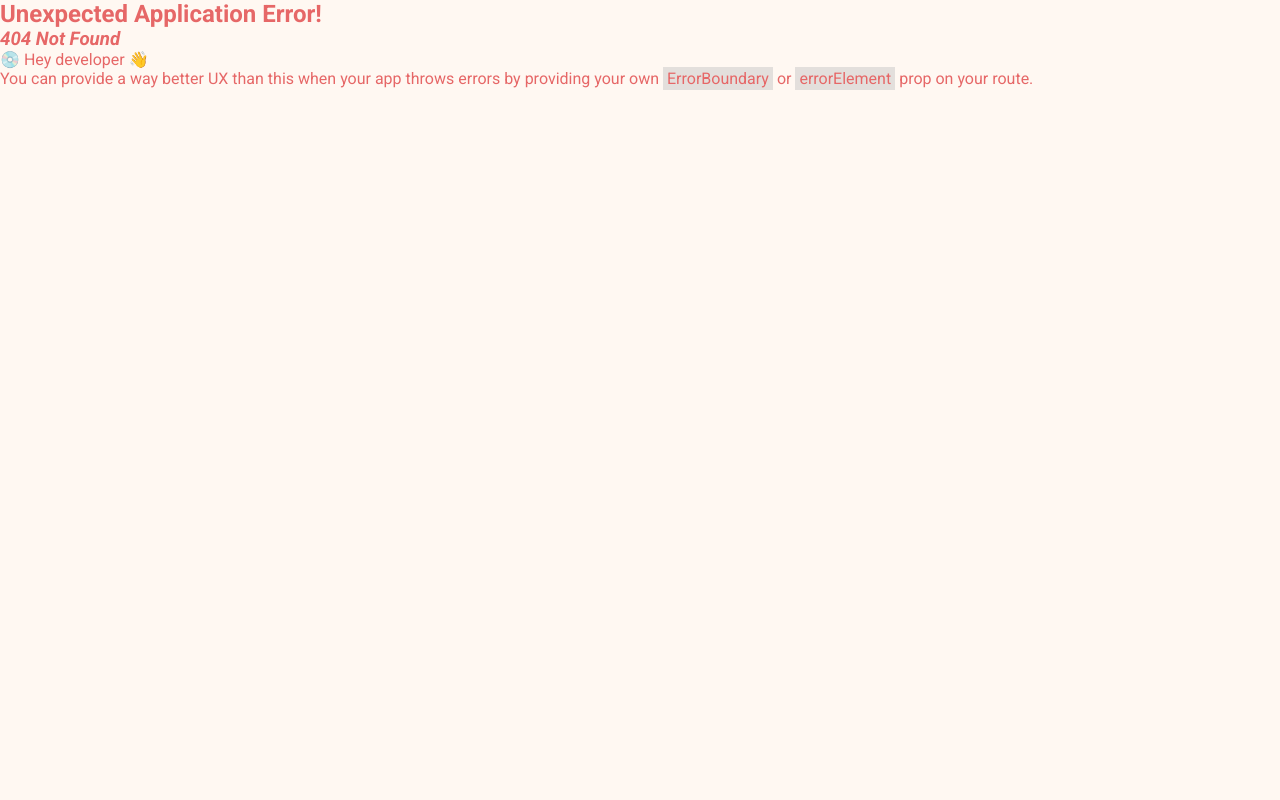
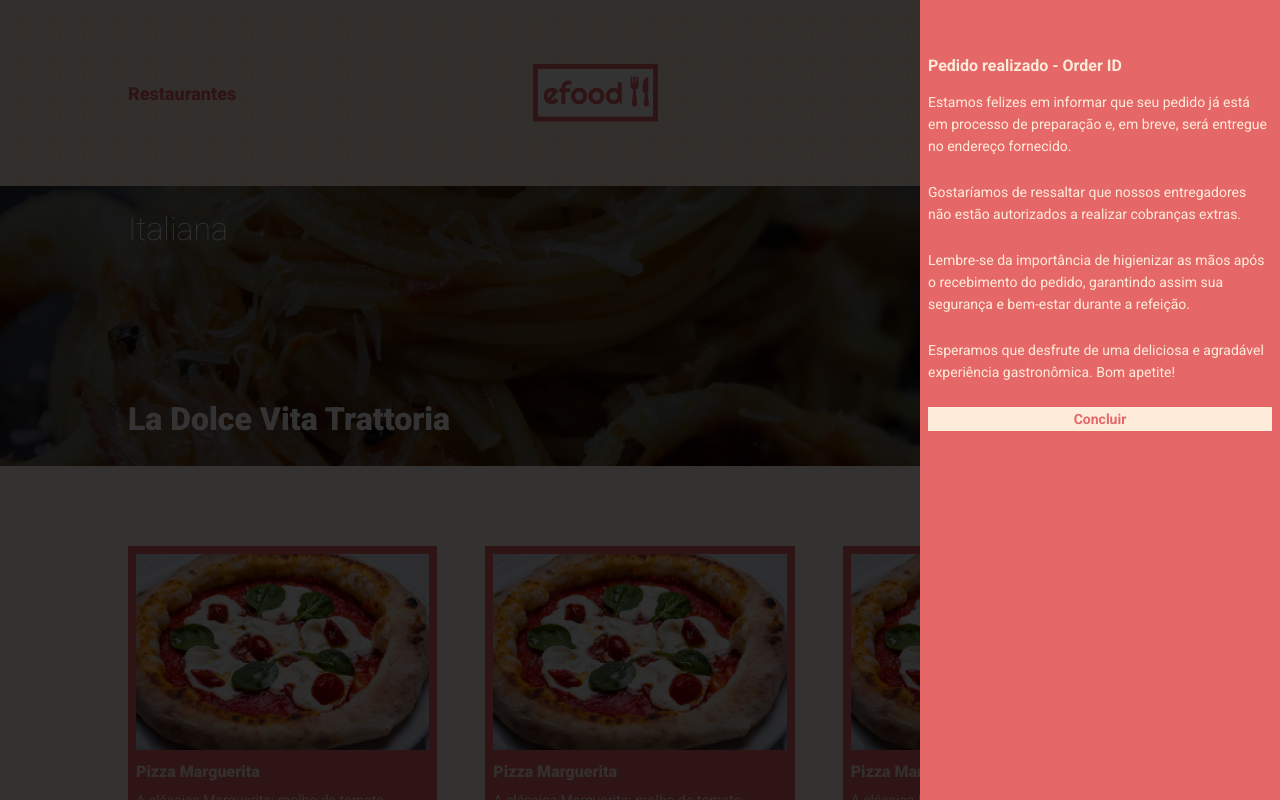
Before and after one commit to carlosebl/efood, a React (Create React App) app: page /confirmacao in a window 1280 px wide. Before the commit this address had no page. Shown: the top 800 px of the page. Built offline with nearby package versions, Linux system fonts and the light colour scheme.

Commit message:
criada página confirmação

```diff
--- a/src/App.tsx
+++ b/src/App.tsx
@@ -6,6 +6,7 @@ import ModalPage from './pages/Modal'
 import Carrinho from './pages/Carrinho'
 import Entrega from './pages/Entrega'
 import Pagamento from './pages/Pagamento'
+import Confirmacao from './pages/Confirmacao'
 
 const rotas = createBrowserRouter([
   {
@@ -16,7 +17,8 @@ const rotas = createBrowserRouter([
   { path: '/modal', element: <ModalPage /> },
   { path: '/carrinho', element: <Carrinho /> },
   { path: '/entrega', element: <Entrega /> },
-  { path: '/pagamento', element: <Pagamento /> }
+  { path: '/pagamento', element: <Pagamento /> },
+  { path: '/confirmacao', element: <Confirmacao /> }
 ])
 
 function App() {
--- a/src/components/FormPagamento/index.tsx
+++ b/src/components/FormPagamento/index.tsx
@@ -41,7 +41,7 @@ const FormPagamento = () => (
     </CamposNumericos>
     <Botoes>
       <BotaoPagamento>
-        <Link to="/">Finalizar pagamento</Link>
+        <Link to="/confirmacao">Finalizar pagamento</Link>
       </BotaoPagamento>
       <BotaoPagamento>
         <Link to="/entrega">Voltar para a edição de endereço</Link>
--- /dev/null
+++ b/src/pages/Confirmacao/index.tsx
@@ -0,0 +1,39 @@
+import { Overlay } from '../../styles'
+import overlay from '../../assets/images/overlay.png'
+import BarraLateral from '../../containers/BarraLateral'
+import Perfil from '../Perfil'
+import { BotaoConfirmacao, ConfirmacaoContainer } from './styles'
+import { Link } from 'react-router-dom'
+
+const Confirmacao = () => (
+  <>
+    <Overlay src={overlay} />
+    <BarraLateral>
+      <ConfirmacaoContainer>
+        <h5>Pedido realizado - Order ID</h5>
+        <p>
+          Estamos felizes em informar que seu pedido já está em processo de
+          preparação e, em breve, será entregue no endereço fornecido.
+        </p>
+        <p>
+          Gostaríamos de ressaltar que nossos entregadores não estão autorizados
+          a realizar cobranças extras.
+        </p>
+        <p>
+          Lembre-se da importância de higienizar as mãos após o recebimento do
+          pedido, garantindo assim sua segurança e bem-estar durante a refeição.
+        </p>
+        <p>
+          Esperamos que desfrute de uma deliciosa e agradável experiência
+          gastronômica. Bom apetite!
+        </p>
+        <BotaoConfirmacao>
+          <Link to="/">Concluir</Link>
+        </BotaoConfirmacao>
+      </ConfirmacaoContainer>
+    </BarraLateral>
+    <Perfil />
+  </>
+)
+
+export default Confirmacao
--- /dev/null
+++ b/src/pages/Confirmacao/styles.ts
@@ -0,0 +1,37 @@
+import { styled } from 'styled-components'
+import { cores } from '../../styles'
+
+export const ConfirmacaoContainer = styled.div`
+  margin-top: 16px;
+  padding-left: 8px;
+  padding-right: 8px;
+
+  h5 {
+    font-size: 16px;
+    margin-bottom: 16px;
+  }
+
+  p {
+    font-size: 14px;
+    line-height: 22px;
+    margin-bottom: 24px;
+  }
+`
+
+export const BotaoConfirmacao = styled.div`
+  background-color: ${cores.bege};
+  color: ${cores.laranja};
+  font-size: 14px;
+  font-weight: bold;
+  border: none;
+  cursor: pointer;
+  padding-top: 4px;
+  padding-bottom: 4px;
+  text-align: center;
+  margin-bottom: 8px;
+
+  a {
+    text-decoration: none;
+    color: ${cores.laranja};
+  }
+`
```
